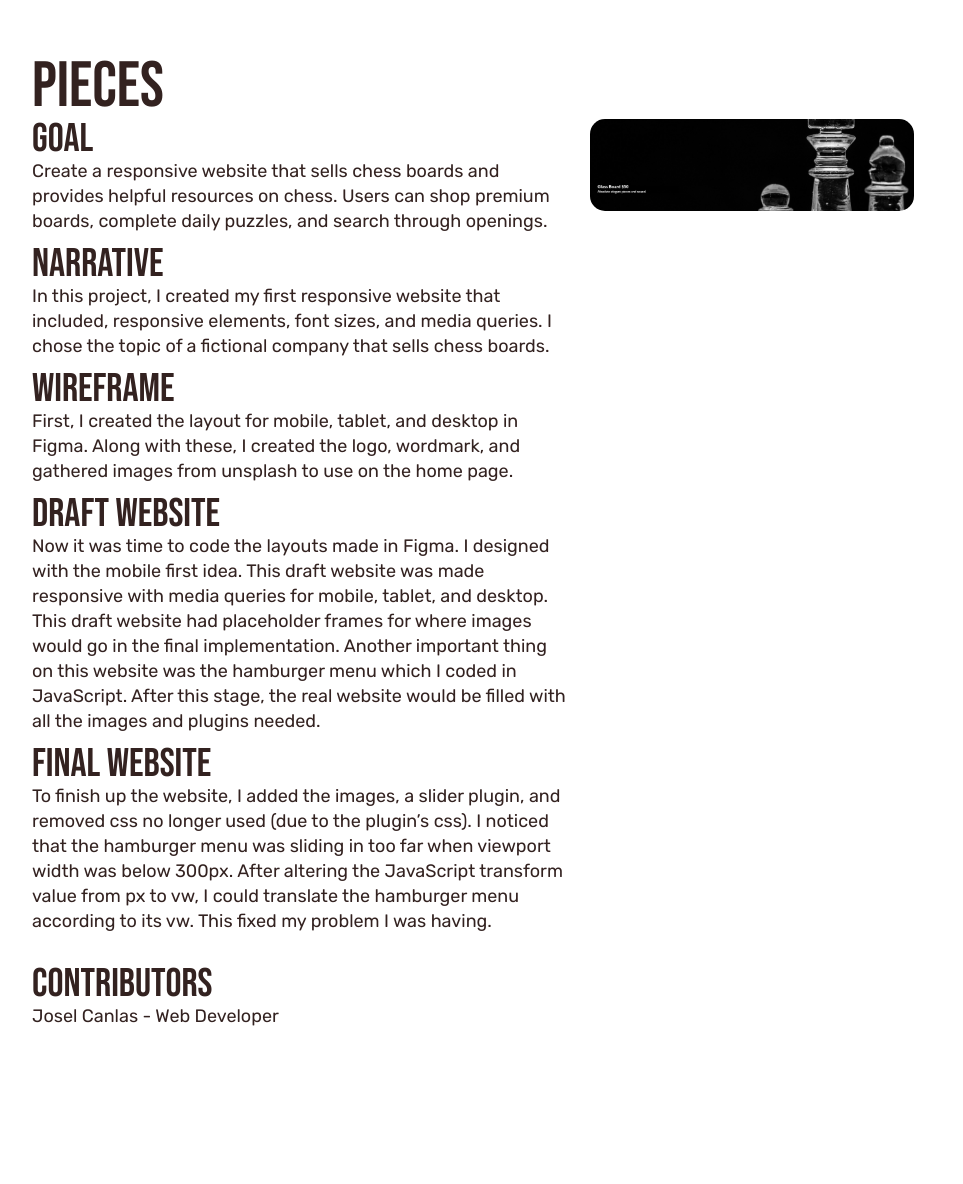
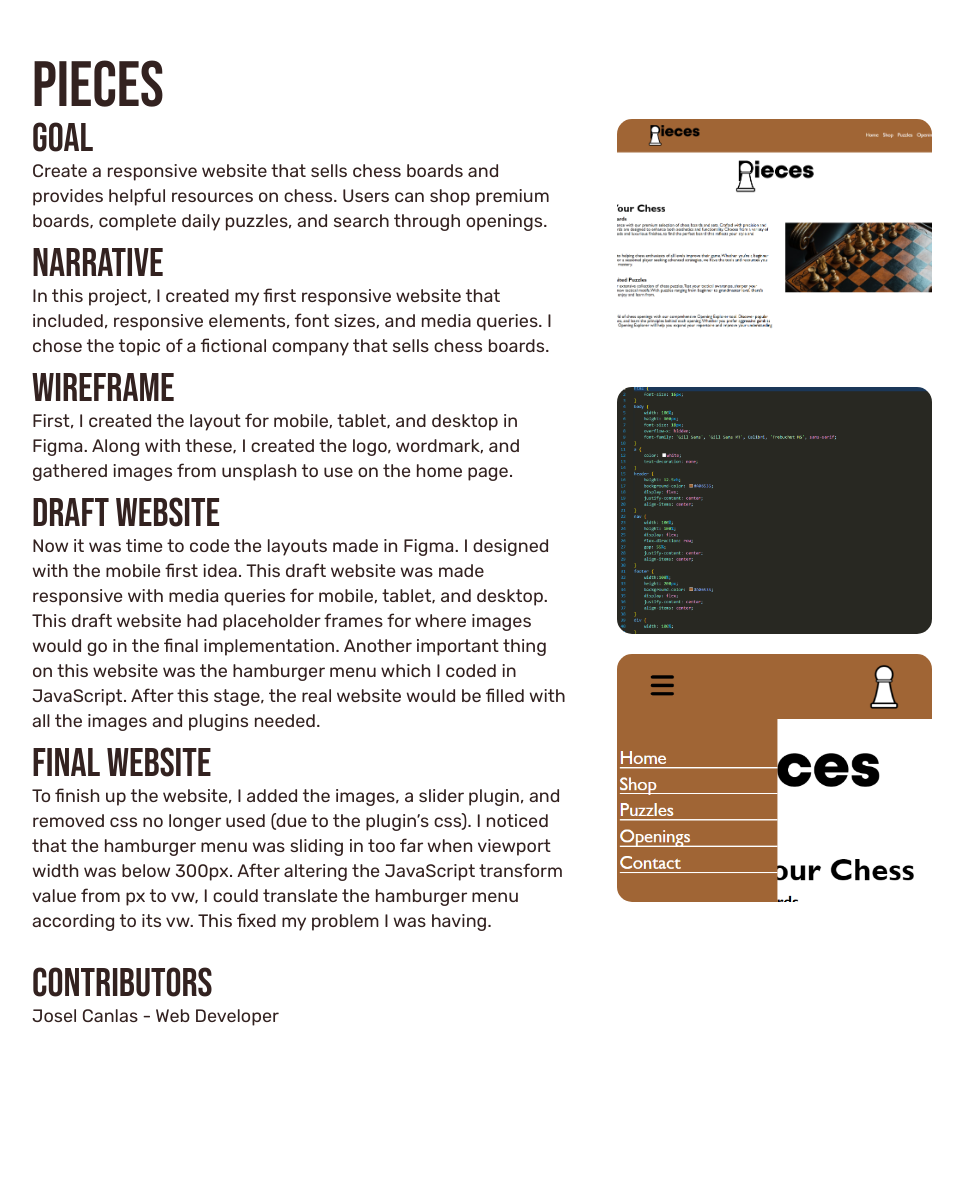
Before and after one commit to JCanDoCode/Portfolio, a PHP site: page /pieces.html in a window 1280 px wide. Shown: the part 193-1377 px from the top of the page, without its empty margins (158-1121 px from the left). Run offline with PHP 8.4, Linux system fonts and the light colour scheme.

Commit message:
Update 3
All necessary pages work. Missing 3 projects and view site button not working yet.

```diff
--- a/css/style.css
+++ b/css/style.css
@@ -168,27 +168,15 @@ article {
 .p-img-container {
     display: flex;
     justify-content: space-between;
-
-    &.artifact {
-        .image-container {
-            position: relative;
-            display: flex;
-            justify-content: center;
-            align-items: center;
-
-            img {
-                width: 90%;
-                height: 30%;
-                border-radius: 1.5rem;
-                object-fit: cover;
-            }
-        }
-    }
     .col-1 {
         flex: 0 0 60%;
     }
     .col-2 {
         flex: 0 0 40%;
+
+        &.artifact-col {
+            flex: 0 0 35%;
+        }
     }
 }
 .image-container {
@@ -197,6 +185,27 @@ article {
     justify-content: center;
     align-items: center;
 
+    &.pieces-artifact {
+        width: 100%;
+        height: 30%;
+        border-radius: 1.5rem;
+        margin-bottom: 2rem;
+
+        &:nth-of-type(1) {
+            background-image: url("../media/img/pieces.png");
+        }
+        &:nth-of-type(2) {
+            background-image: url("../media/img/pieces_code.png");
+        }
+        &:nth-of-type(3) {
+            background-image: url("../media/img/pieces_img1.png");
+            background-position: unset;
+            margin-bottom: none;
+        }
+        background-repeat: no-repeat;
+        background-size: cover;
+        background-position: center;
+    }
     img {
         width: 90%;
         border-radius: 1.5rem;
--- a/pieces.html
+++ b/pieces.html
@@ -33,7 +33,7 @@
     <main>
         <article>
             <h2>Pieces</h2>
-            <div class="p-img-container artifact">
+            <div class="p-img-container">
                 <div class="col-1">
                     <h3>Goal</h3>
                     <p>Create a responsive website that sells chess boards and provides helpful resources on chess. Users can shop premium boards, complete daily puzzles, and search through openings.</p>
@@ -46,8 +46,8 @@
                     <h3>Final Website</h3>
                     <p>To finish up the website, I added the images, a slider plugin, and removed css no longer used (due to the plugin’s css). I noticed that the hamburger menu was sliding in too far when viewport width was below 300px. After altering the JavaScript transform value from px to vw, I could translate the hamburger menu according to its vw. This fixed my problem I was having.</p>
                 </div>
-                <div class="col-2">
-                    <div class="image-container">
+                <div class="col-2 artifact-col">
+                    <div class="image-container pieces-artifact">
                         <div class="img-stroke">
                             <div class="top-left-stroke">
                                 <div class="thick"></div>
@@ -58,7 +58,30 @@
                                 <div class="thick"></div>
                             </div>
                         </div>
-                        <img src="./media/img/pieces_img1.png" alt="">
+                    </div>
+                    <div class="image-container pieces-artifact">
+                        <div class="img-stroke">
+                            <div class="top-left-stroke">
+                                <div class="thick"></div>
+                                <div class="thin"></div>
+                            </div>
+                            <div class="bottom-right-stroke">
+                                <div class="thin"></div>
+                                <div class="thick"></div>
+                            </div>
+                        </div>
+                    </div>
+                    <div class="image-container pieces-artifact">
+                        <div class="img-stroke">
+                            <div class="top-left-stroke">
+                                <div class="thick"></div>
+                                <div class="thin"></div>
+                            </div>
+                            <div class="bottom-right-stroke">
+                                <div class="thin"></div>
+                                <div class="thick"></div>
+                            </div>
+                        </div>
                     </div>
                 </div>
             </div>
```
Also changed, not shown: media/img/pieces_code.png (added), media/img/pieces_img1.png.
